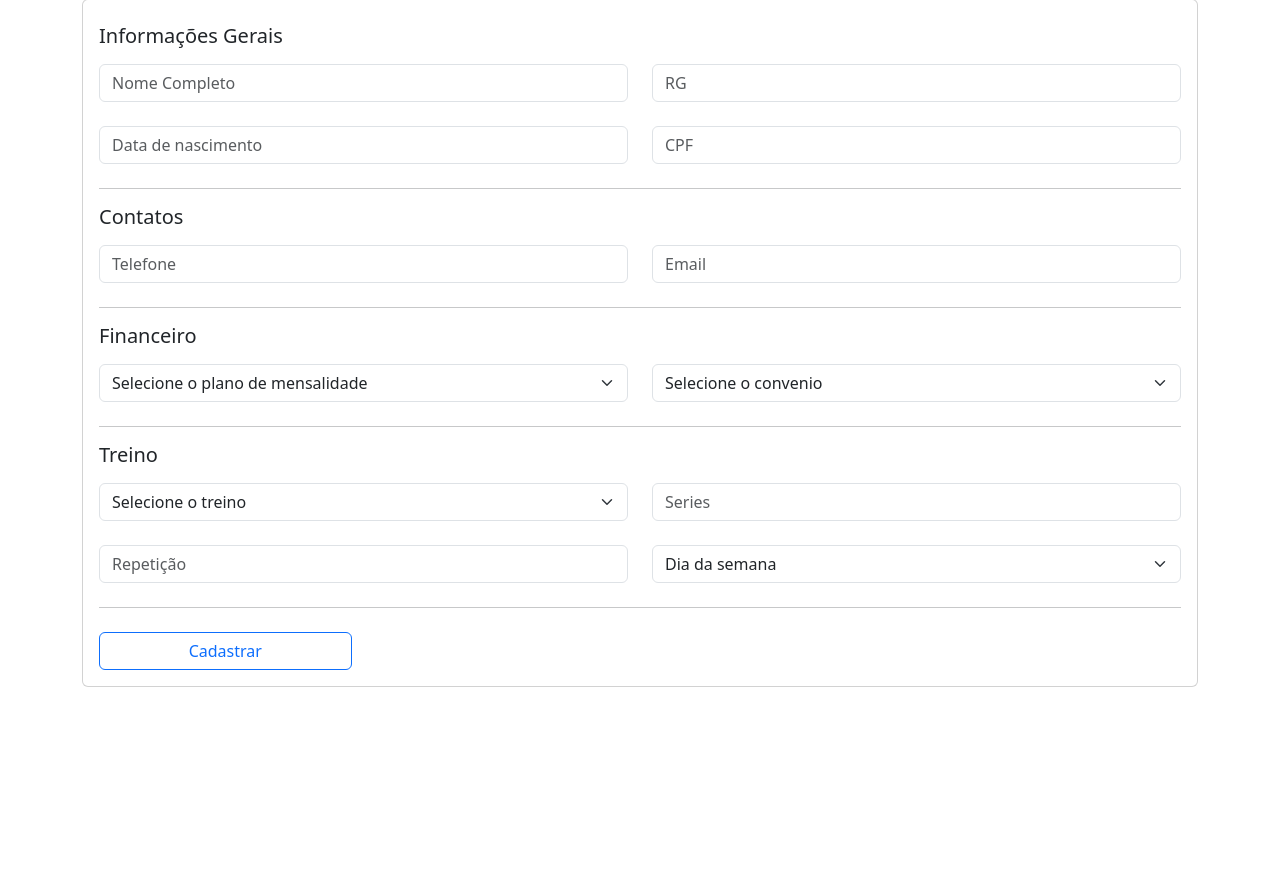
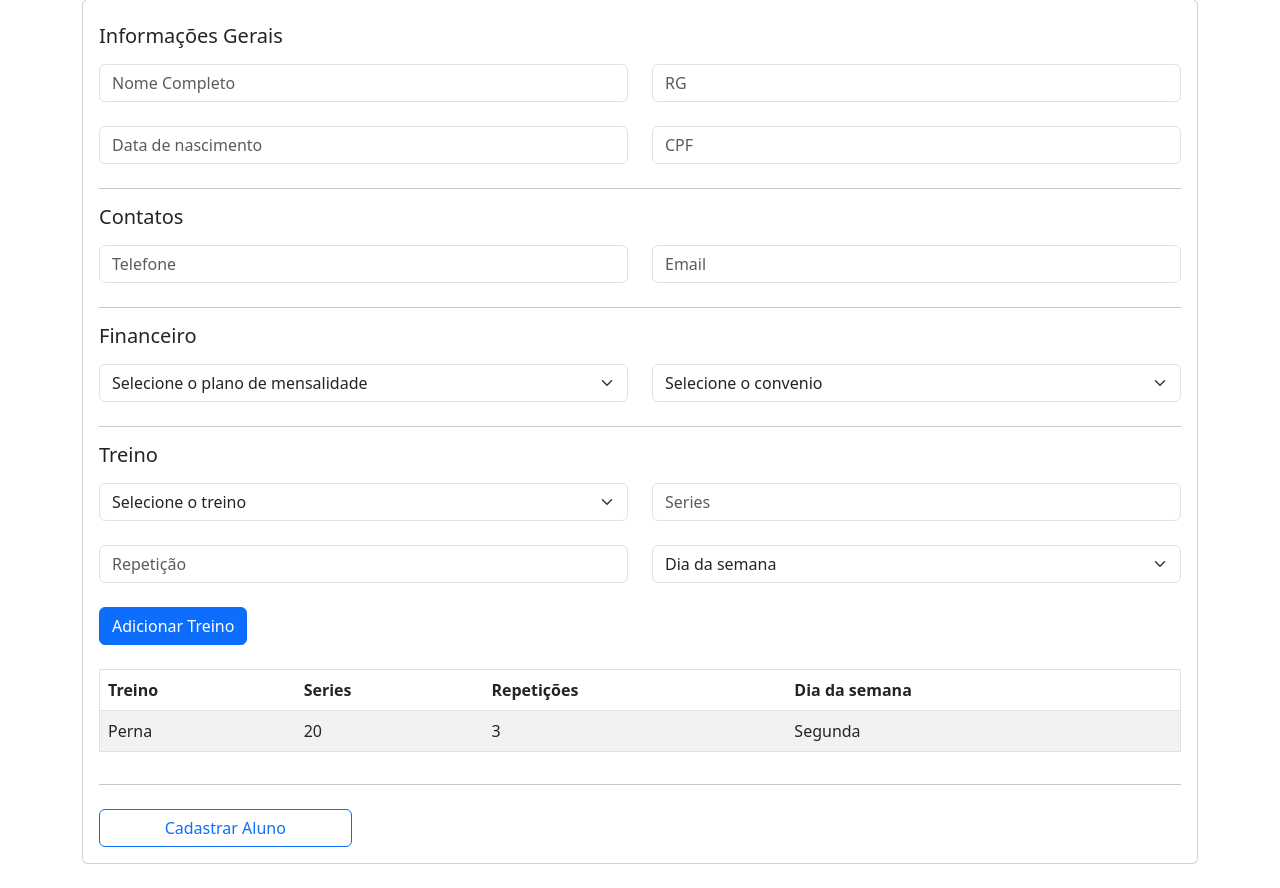
Before and after one commit to thainansousa/gymforce, a Django app: page /alunos/novo in a window 1280 px wide. Shown: the part 123-1011 px from the top of the page. Before the commit the page ends 810 px from the top, so only its background shows below. Run offline with Django 4.2, Linux system fonts and the light colour scheme.

Commit message:
adicionado listagem de treinos adicionados ao usuario

```diff
--- a/alunos/templates/gerenciar_alunos.html
+++ b/alunos/templates/gerenciar_alunos.html
@@ -24,7 +24,7 @@
 
         <div class="row mt-4">
             <div class="col">
-                <table class="table table table-striped border">
+                <table class="table table-striped border">
                     <thead>
                         <tr>
                             <th scope="col">#</th>
--- a/alunos/templates/novo_aluno.html
+++ b/alunos/templates/novo_aluno.html
@@ -122,11 +122,41 @@
                         </div>
                     </div>
 
+                    <div class="row mt-4">
+                        <div class="col">
+                            <button type="button" class="btn btn-primary">Adicionar Treino</button>
+                        </div>
+                    </div>
+
+
+                    <div class="row mt-4">
+                        <div class="col">
+                            <table class="table table-striped border">
+                                <thead>
+                                    <tr>
+                                        <th>Treino</th>
+                                        <th>Series</th>
+                                        <th>Repetições</th>
+                                        <th>Dia da semana</th>
+                                    </tr>
+                                </thead>
+                                <tbody>
+                                    <tr>
+                                        <td>Perna</td>
+                                        <td>20</td>
+                                        <td>3</td>
+                                        <td>Segunda</td>
+                                    </tr>
+                                </tbody>
+                            </table>
+                        </div>
+                    </div>
+
                     <hr>
 
                     <div class="row mt-4">
                         <div class="col-3 d-grid">
-                            <button type="submit" class="btn btn-outline-primary">Cadastrar</button>
+                            <button type="submit" class="btn btn-outline-primary">Cadastrar Aluno</button>
                         </div>
                     </div>
                 </form>
```
